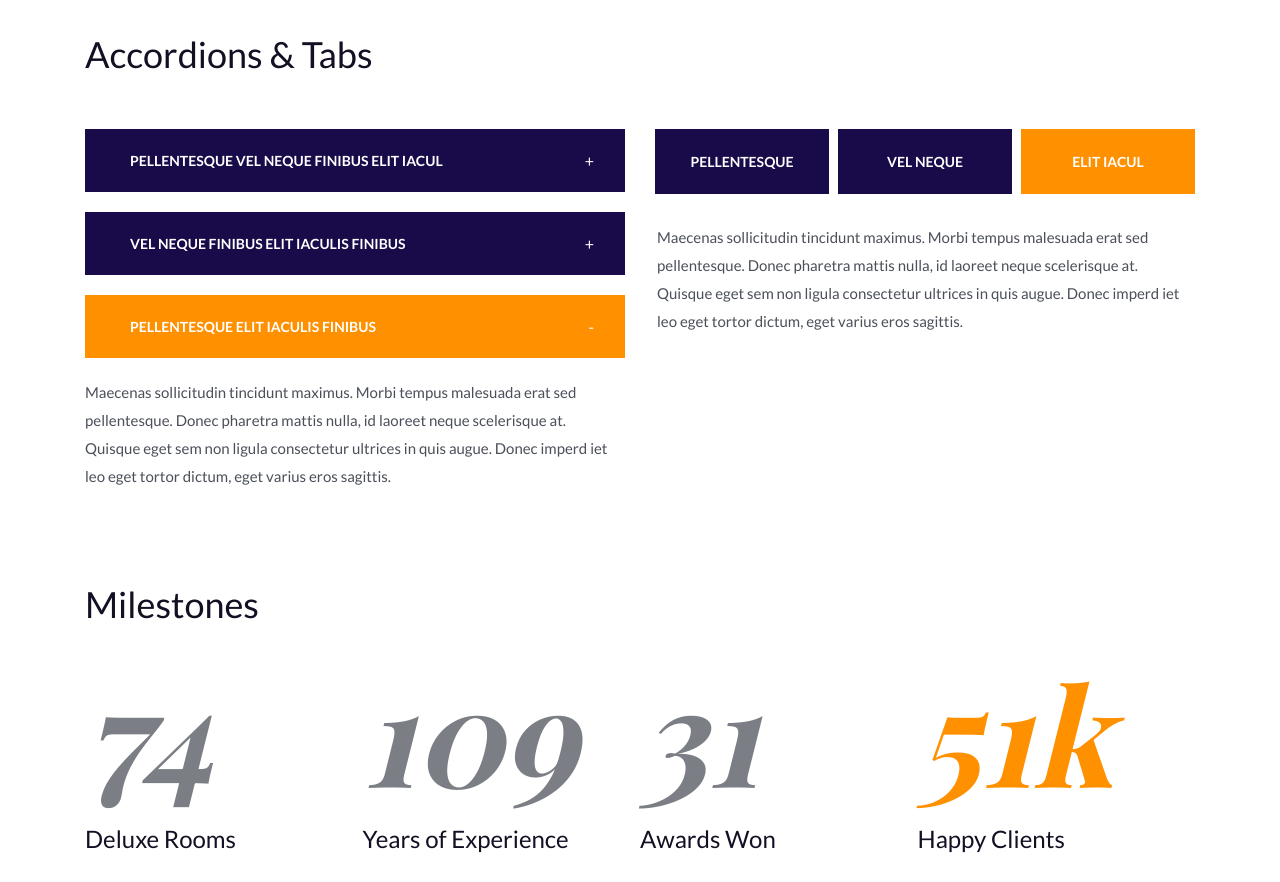
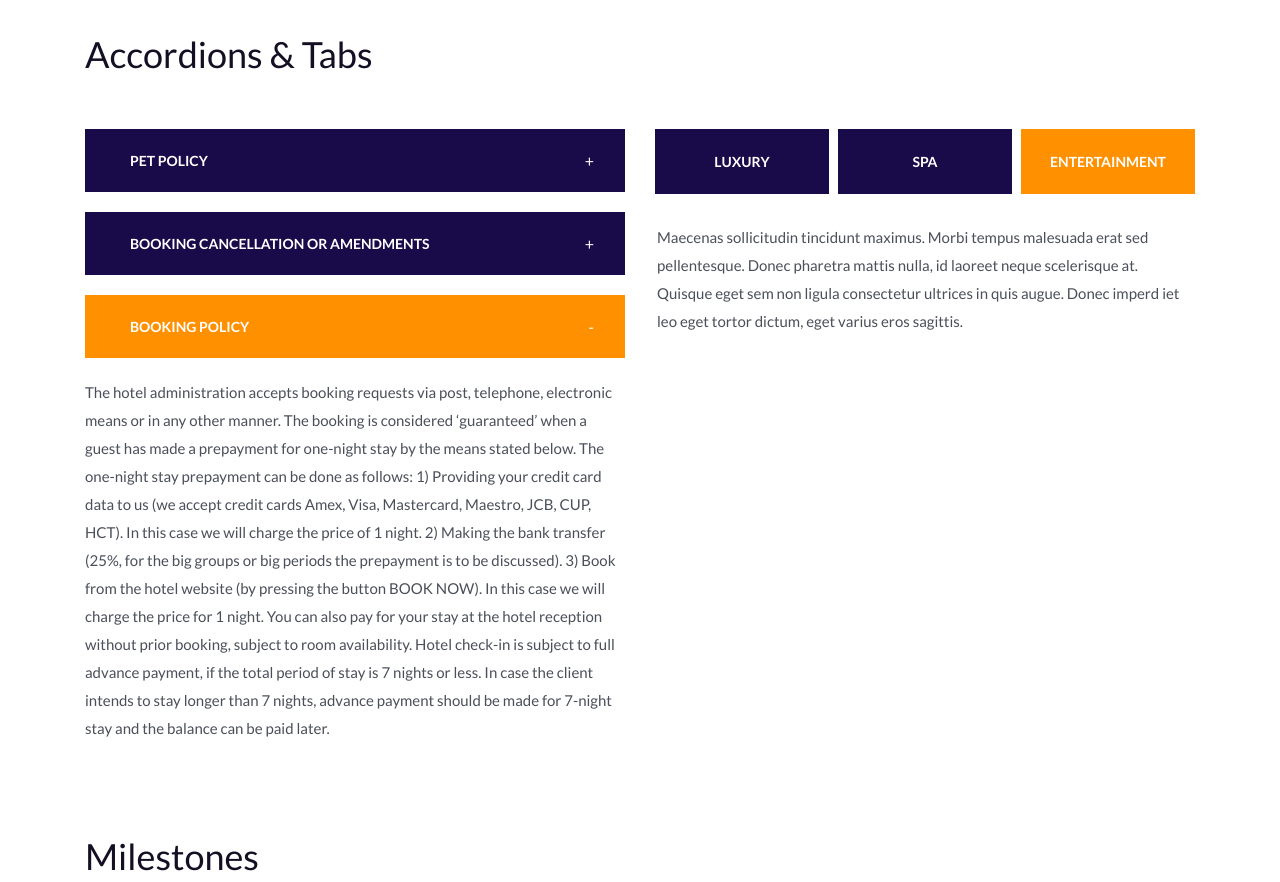
Before and after one commit to montecarlosaadiyat/upload1, a plain HTML site: page elements.html in a window 1280 px wide. Shown: the part 960-1842 px from the top of the page. Drawn offline with nearby package versions, Linux system fonts and the light colour scheme; a web font is replaced by a local one.

Commit message:
Update elements.html

```diff
--- a/elements.html
+++ b/elements.html
@@ -219,30 +219,48 @@
 
 									<!-- Accordion -->
 									<div class="accordion_container">
-										<div class="accordion d-flex flex-row align-items-center"><div>Pellentesque vel neque finibus elit iacul</div></div>
+										<div class="accordion d-flex flex-row align-items-center"><div>Pet Policy</div></div>
 										<div class="accordion_panel">
 											<div>
-												<p>Maecenas sollicitudin tincidunt maximus. Morbi tempus malesuada erat sed pellentesque. Donec pharetra mattis nulla, id laoreet neque scelerisque at. Quisque eget sem non ligula consectetur ultrices in quis augue. Donec imperd iet leo eget tortor dictum, eget varius eros sagittis.</p>
+												<p>
+													Bring your pet along? We have specific places you can book when you have a pet. You can select from a wide range of places. Our associates
+													can take your dog for a walk on your request.
+												</p>
 											</div>
 										</div>
 									</div>
 
 									<!-- Accordion -->
 									<div class="accordion_container">
-										<div class="accordion d-flex flex-row align-items-center"><div>vel neque finibus elit iaculis finibus</div></div>
+										<div class="accordion d-flex flex-row align-items-center"><div>Booking Cancellation or Amendments</div></div>
 										<div class="accordion_panel">
 											<div>
-												<p>Maecenas sollicitudin tincidunt maximus. Morbi tempus malesuada erat sed pellentesque. Donec pharetra mattis nulla, id laoreet neque scelerisque at. Quisque eget sem non ligula consectetur ultrices in quis augue. Donec imperd iet leo eget tortor dictum, eget varius eros sagittis.</p>
+												<p>
+													If the booking is cancelled or changed:
+													more than 15 calendar days before the check-in date, the sum paid will be refunded * to the client or the booking can be carried over to a different period, if the client so desires;
+													less than 15 but more than 7 calendar days before the check-in date there will be a charge for one-night stay;
+													less than 7 calendar days before the check-in date, or in case of failure to check-in, the guest will be charged the full amount for the entire duration of their stay.
+													The booking is maintained until midnight at the same day. Please inform us in case of late check-in.
+													*the refunding may take up to 2 weeks, because of complicated system of international bank transfer in Nepal & Bank charge will be deducted.
+												</p>
 											</div>
 										</div>
 									</div>
 
 									<!-- Accordion -->
 									<div class="accordion_container">
-										<div class="accordion d-flex flex-row align-items-center active"><div>Pellentesque elit iaculis finibus</div></div>
+										<div class="accordion d-flex flex-row align-items-center active"><div>Booking Policy</div></div>
 										<div class="accordion_panel">
 											<div>
-												<p>Maecenas sollicitudin tincidunt maximus. Morbi tempus malesuada erat sed pellentesque. Donec pharetra mattis nulla, id laoreet neque scelerisque at. Quisque eget sem non ligula consectetur ultrices in quis augue. Donec imperd iet leo eget tortor dictum, eget varius eros sagittis.</p>
+												<p>
+													The hotel administration accepts booking requests via post, telephone, electronic means or in any other manner. The booking is considered ‘guaranteed’ when a guest has made a prepayment for one-night stay by the means stated below.
+													The one-night stay prepayment can be done as follows:
+													1) Providing your credit card data to us (we accept credit cards Amex, Visa, Mastercard, Maestro, JCB, CUP, HCT). In this case we will charge the price of 1 night.
+													2) Making the bank transfer (25%, for the big groups or big periods the prepayment is to be discussed).
+													3) Book from the hotel website (by pressing the button BOOK NOW). In this case we will charge the price for 1 night.
+													You can also pay for your stay at the hotel reception without prior booking, subject to room availability.
+													Hotel check-in is subject to full advance payment, if the total period of stay is 7 nights or less. In case the client intends to stay longer than 7 nights, advance payment should be made for 7-night stay and the balance can be paid later.
+												</p>
 											</div>
 										</div>
 									</div>
@@ -257,15 +275,19 @@
 								<div class="tabs">
 									<div class="tabs_container">
 										<div class="tabs d-flex flex-row align-items-center justify-content-start flex-wrap">
-											<div class="tab">Pellentesque</div>
-											<div class="tab">vel neque</div>
-											<div class="tab active">elit iacul</div>
+											<div class="tab">Luxury</div>
+											<div class="tab">Spa</div>
+											<div class="tab active">Entertainment</div>
 										</div>
 										<div class="tab_panels">
 											<div class="tab_panel">
 												<div class="tab_panel_content">
 													<div class="tab_text">
-														<p>Maecenas sollicitudin tincidunt maximus. Morbi tempus malesuada erat sed pellentesque. Donec pharetra mattis nulla, id laoreet neque scelerisque at. Quisque eget sem non ligula consectetur ultrices in quis augue. Donec imperd iet leo eget tortor dictum, eget varius eros sagittis.</p>
+														<p>
+															Monte Carlo Saadiyat Grand Hotel offers it's clients with the best services you can possibly have in Dubai.
+															Contact us to find out more:
+															<a href="mailto:">Contact Us</a>
+														</p>
 													</div>
 												</div>
 											</div>
@@ -431,7 +453,7 @@
 								<div class="footer_info d-flex flex-column align-items-lg-end align-items-center justify-content-start">
 									<div class="text-center">
 										<div>Phone:</div>
-										<div>+546 990221 123</div>
+										<div>+61 458 855 000</div>
 									</div>
 								</div>
 							</div>
@@ -439,7 +461,7 @@
 								<div class="footer_info d-flex flex-column align-items-center justify-content-start">
 									<div class="text-center">
 										<div>Address:</div>
-										<div>Main Str, no 23, New York</div>
+										<div>Sydney NSW 2000, Australia</div>
 									</div>
 								</div>
 							</div>
@@ -447,7 +469,7 @@
 								<div class="footer_info d-flex flex-column align-items-lg-start align-items-center justify-content-start">
 									<div class="text-center">
 										<div>Mail:</div>
-										<div>hotel@contact.com</div>
+										<div>reservations@montecarlorsaadiyatgrandhotel.com</div>
 									</div>
 								</div>
 							</div>
```
